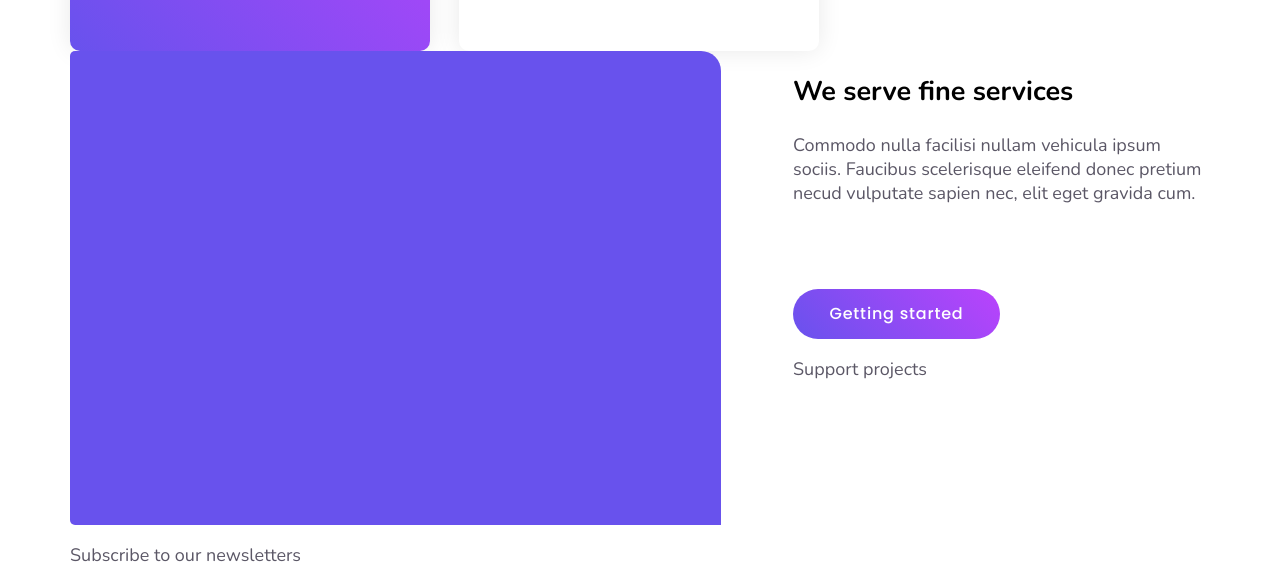
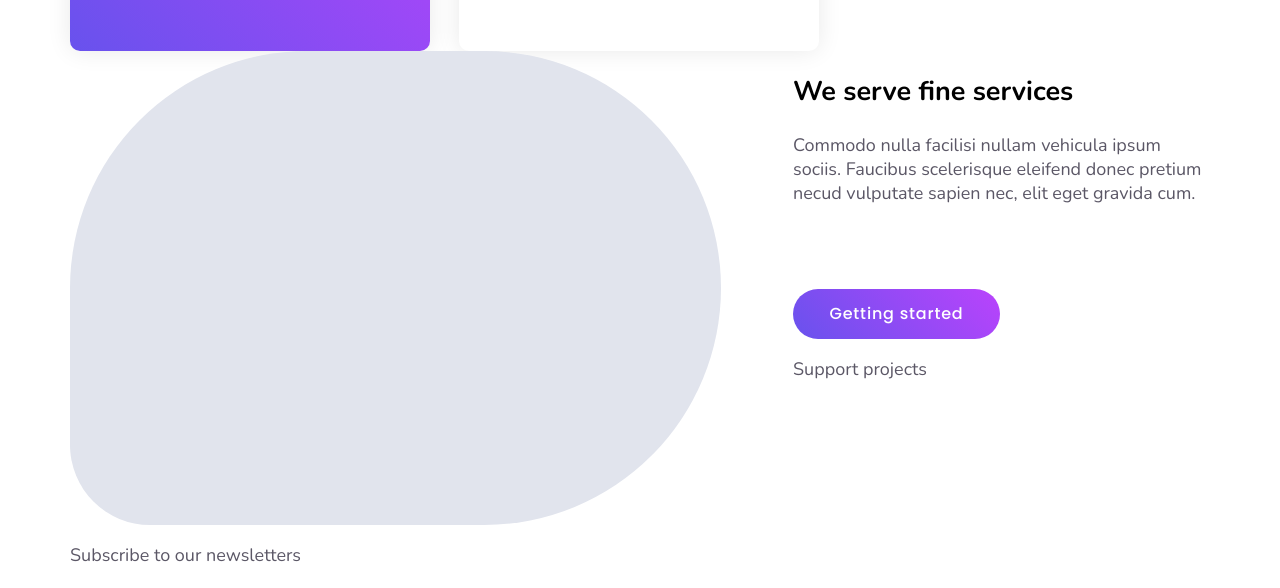
Before and after one commit to sawkea/responsive-3, a plain HTML site: page index.html in a window 1280 px wide. Shown: the part 2851-3439 px from the top of the page. Drawn offline with nearby package versions, Linux system fonts and the light colour scheme.

Commit message:
updates deco part4

```diff
--- a/style.css
+++ b/style.css
@@ -264,9 +264,9 @@ main ul {
 
 #bg-deco-part4{
     display: block;
-    background-color:rgb(104, 82, 237);
+    background-color:rgb(225,228, 237);
     width: 651px;
     height: 474px;
     position: relative;
-    border-radius: 5px 20px 0 5px;
+    border-radius: 237px 237px 237px 80px;
 }
```
